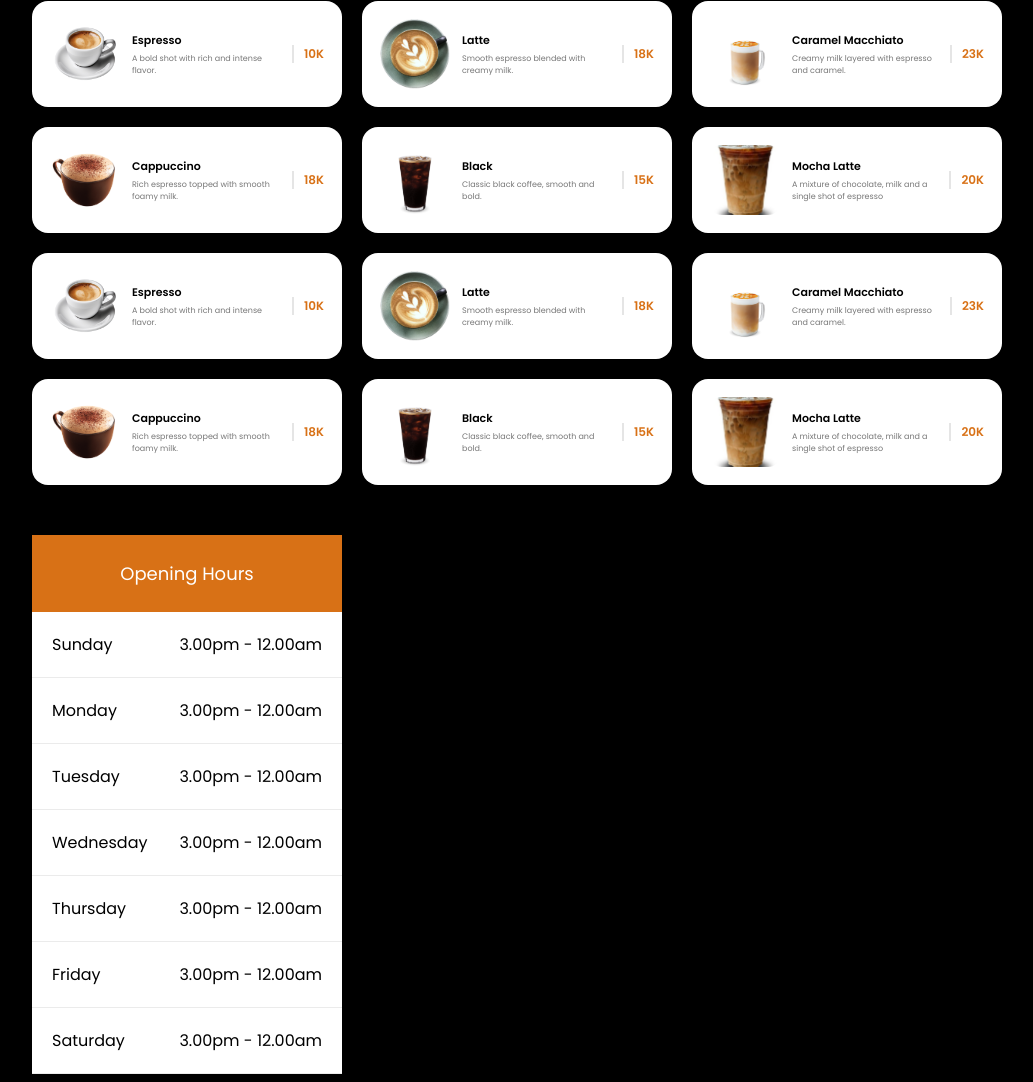
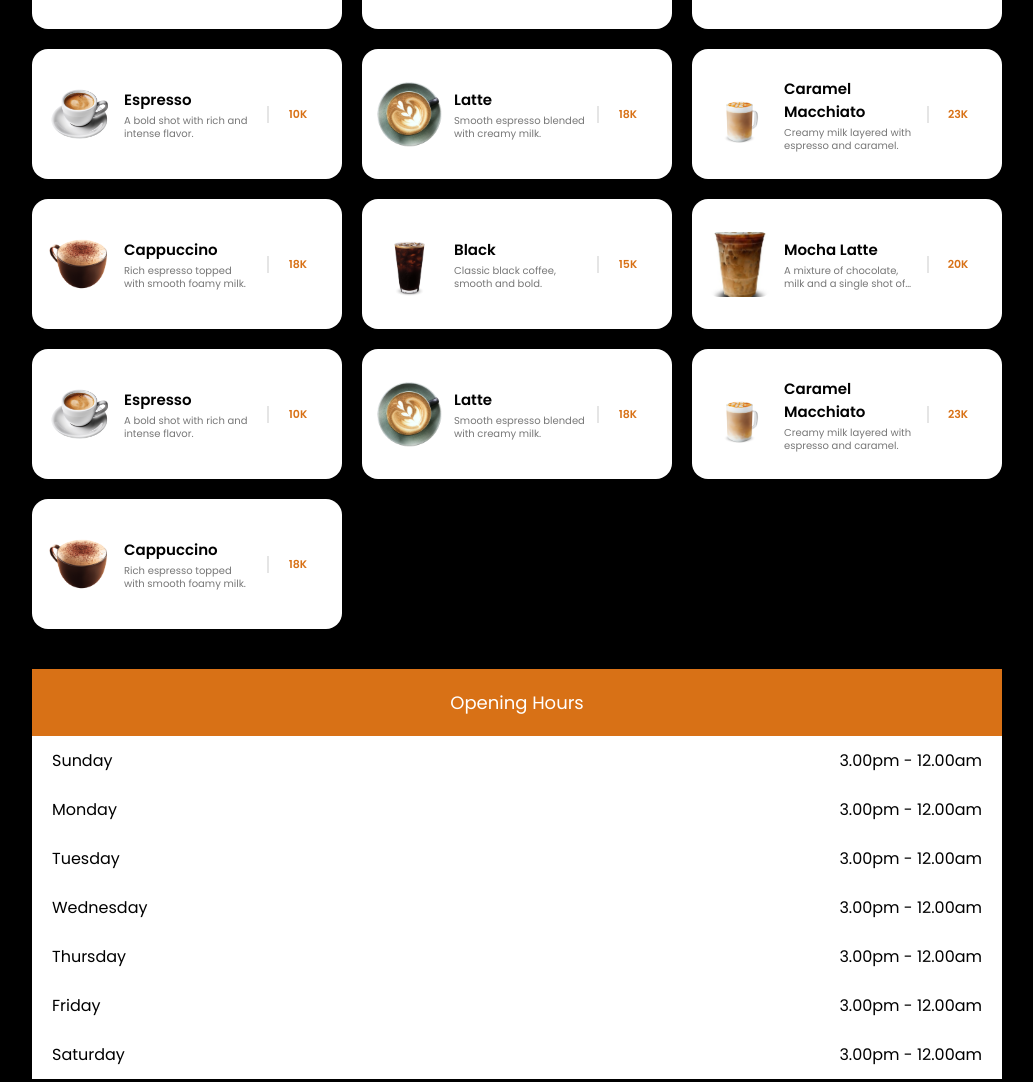
Before and after one commit to gdedhikapratama29/lewa-coffee, a plain HTML site: page index.html in a window 1280 px wide. Shown: the part 1841-2923 px from the top of the page, without its empty margins (123-1156 px from the left). Drawn offline with nearby package versions, Linux system fonts and the light colour scheme.

Commit message:
edit code

```diff
--- a/css/style.css
+++ b/css/style.css
@@ -523,9 +523,9 @@ img {
 .menu .menu-content {
     display: grid;
     grid-template-columns: repeat(3, 1fr);
-    gap: 2rem; /* Jarak antar column dan row konsisten */
+    gap: 2rem;
     margin-top: 6rem;
-    align-items: stretch; /* Pastikan semua card setinggi baris tertinggi */
+    align-items: stretch;
 }
 
 /* Hilangkan pengaruh .menu-items sebagai block */
@@ -537,16 +537,17 @@ img {
 .menu-item {
     display: flex;
     align-items: center;
-    gap: 1.2rem; /* Kurangi sedikit biar lebih proporsional */
-    padding: 1.8rem 1.8rem;
+    gap: 1.2rem;
+    padding: 1.5rem 1.5rem; /* Kurangi padding sedikit biar lebih kompak */
     background-color: var(--white-color);
     border-radius: 16px;
     box-shadow: 0 4px 12px rgba(0, 0, 0, 0.08);
     transition: transform 0.2s ease, box-shadow 0.2s ease;
-    height: 100%; /* Pastikan semua card setinggi baris */
+    height: 100%;
+    min-height: 130px; /* Minimal tinggi biar konsisten */
 }
 
-/* Hover effect biar lebih hidup (opsional) */
+/* Hover effect */
 .menu-item:hover {
     transform: translateY(-4px);
     box-shadow: 0 8px 20px rgba(0, 0, 0, 0.12);
@@ -554,8 +555,8 @@ img {
 
 /* Gambar menu */
 .menu-img {
-    width: 70px;
-    height: 70px;
+    width: 65px; /* Sedikit lebih kecil untuk 16 item */
+    height: 65px;
     border-radius: 12px;
     object-fit: cover;
     flex-shrink: 0;
@@ -564,19 +565,23 @@ img {
 /* Detail text */
 .menuItem-details {
     flex: 1;
+    min-width: 0; /* Mencegah overflow text */
 }
 
 .menuItem-topic {
     font-weight: var(--font-semi-bold);
-    font-size: 1.1rem;
-    margin-bottom: 0.4rem;
+    font-size: 1.5rem;
+    margin-bottom: 0.3rem;
 }
 
 .menuItem-des {
-    font-size: var(--small-font);
-    font-size: 0.8rem;
+    font-size: 1rem;
     color: #777;
-    line-height: 1.4;
+    line-height: 1.3;
+    display: -webkit-box;
+    -webkit-line-clamp: 2; /* Maksimal 2 baris */
+    -webkit-box-orient: vertical;
+    overflow: hidden;
 }
 
 /* Area harga */
@@ -584,39 +589,44 @@ img {
     display: flex;
     flex-direction: column;
     align-items: center;
-    gap: 0.2rem;
-    padding-left: 1rem;
+    gap: 1.2rem;
     border-left: 2px solid rgba(0, 0, 0, 0.1);
     flex-shrink: 0;
+    min-width: 60px;
 }
 
 .real-price {
     font-weight: bold;
-    font-size: 1.2rem;
+    font-size: 1.1rem;
     color: var(--primary-color, #c49a6c);
     white-space: nowrap;
 }
 
+/* Small price label (opsional) */
+.price-label {
+    font-size: 0.7rem;
+    color: #999;
+}
+
 .time-topic {
-    width: 100%;
     display: block;
     text-align: center;
     font-weight: var(--font-regular);
     font-size: 1.8rem;
-    padding: 2.5rem 2rem;
+    padding: 2rem 1rem;
     color: var(--white-color);
     background-color: var(--primary-color);
-    margin-top: 3rem;
+    margin-top: 4rem;
 }
 
 .time-list {
     display: flex;
     justify-content: space-between;
     align-items: center;
-    padding: 2rem 2rem;
-    border-bottom: 1px solid rgba(0, 0, 0, 0.08);
+    padding: 1.2rem 2rem;
     background-color: var(--white-color);
 }
+
 
 
 /* contact */
--- a/index.html
+++ b/index.html
@@ -369,36 +369,8 @@
                             <span class="real-price">18K</span>
                         </div>
                     </div>
-
-                     <div class="menu-item flex">
-                        <img src="img/americano.png" alt="" class="menu-img">
-
-                        <div class="menuItem-details">
-                        <h4 class="menuItem-topic">Black</h4>
-                        <p class="menuItem-des">Classic black coffee, smooth and bold.</p>
-                        </div>
-
-                        <div class="menuItem-price flex">
-                            <span class="real-price">15K</span>
-                        </div>
-                    </div>
-
-
-
-                    <div class="menu-item flex">
-                        <img src="img/fotoooo.jpg" alt="" class="menu-img">
-
-                        <div class="menuItem-details">
-                        <h4 class="menuItem-topic">Mocha Latte</h4>
-                        <p class="menuItem-des">A mixture of chocolate, milk and a single shot of espresso</p>
-                        </div>
-
-                        <div class="menuItem-price flex">
-                            <span class="real-price">20K</span>
-                        </div>
-                    </div>
                   </div>
-
+              </div>
 
               <div class="time-table">
                  <span class="time-topic">Opening Hours</span>
@@ -440,8 +412,6 @@
                     </li>
                  </ul>
               </div>
-              </div>
-
 
            </div>
         </section>
--- a/js/script.js
+++ b/js/script.js
@@ -88,6 +88,6 @@ const sr = ScrollReveal({
 
 sr.reveal(`.section-title, .section-subtitle, .section-description, .newsletter, .newsletter-inputBox, .newsletter-button, .newsletter-inputBox, .newsletter-mediaIcon, .footer-content, .footer-links`, {interval: 100,})
 
-sr.reveal(`.about-imageContent, .menu-items, .time-table`, { origin: 'left',
+sr.reveal(`.about-imageContent, .time-table`, { origin: 'left',
   rotate: { y: 90 } })
 sr.reveal(`.about-details`, { interval: 100 })
```
